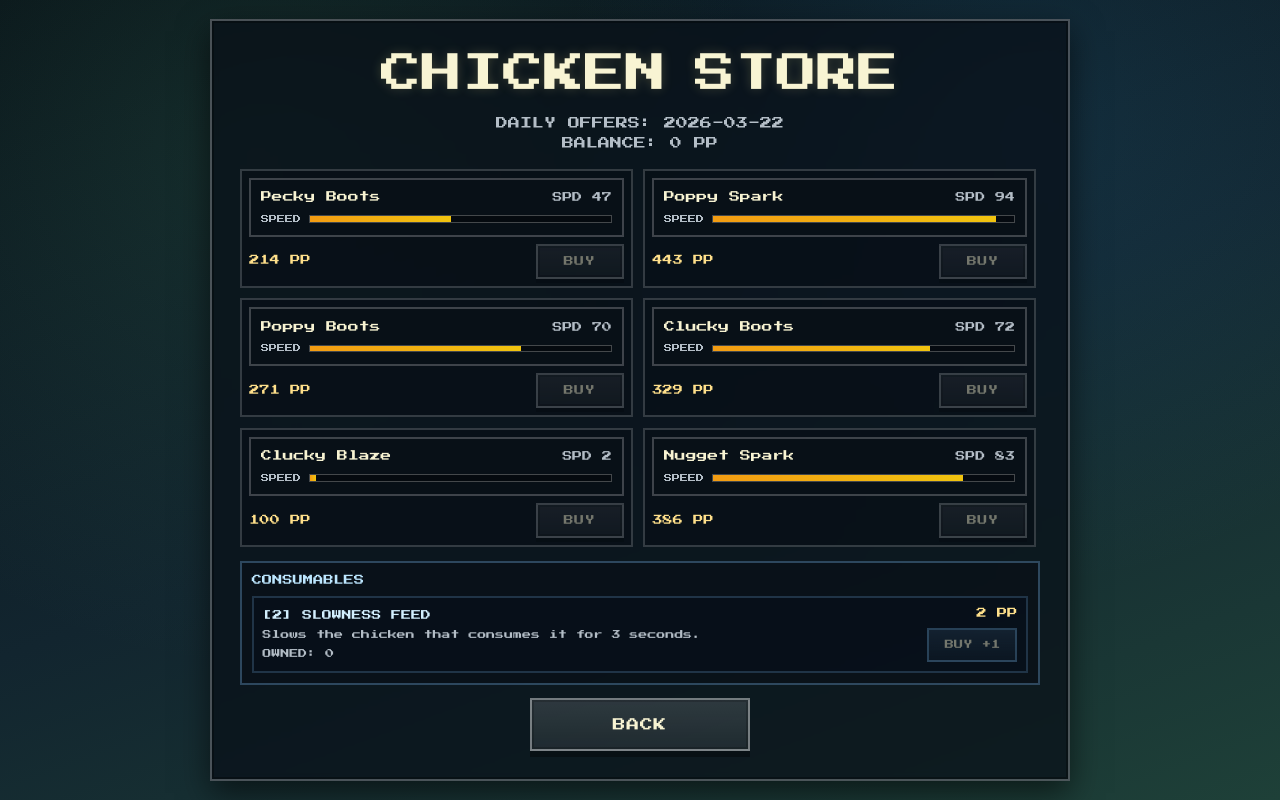
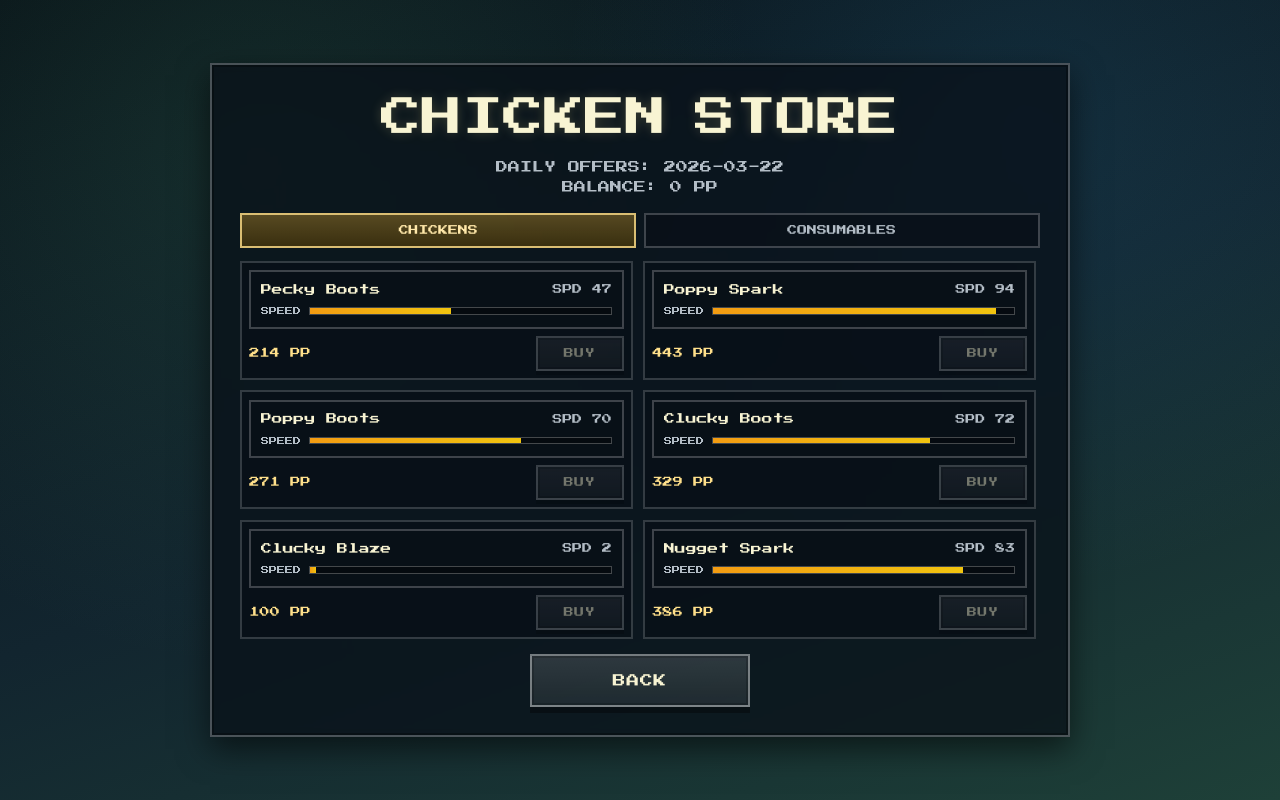
Before and after one commit to joshtyf/chicken-soccer, a React (Vite) app: page / in a window 1280 px wide. Both pictures are taken after a click on the button "SHOP". Built offline with nearby package versions, Linux system fonts and the light colour scheme; the HTML template or start-up script is replaced by a standard one.

Commit message:
Store: tabbed UI with animated tab indicator and content transitions; update README for new store UX

```diff
--- a/src/components/StoreScreen.jsx
+++ b/src/components/StoreScreen.jsx
@@ -1,3 +1,5 @@
+import { useState } from 'react';
+import { AnimatePresence, motion } from 'framer-motion';
 import NamingModal from './NamingModal';
 import ScreenLayout from './ScreenLayout';
 import StoreListingCard from './StoreListingCard';
@@ -7,6 +9,7 @@ import { getFeedDef } from '../data/feedDefs';
 
 export default function StoreScreen({ onBack, onBalanceChange }) {
   const slownessFeed = getFeedDef('slowness');
+  const [activeTab, setActiveTab] = useState('chickens');
 
   const {
     balance,
@@ -41,9 +44,69 @@ export default function StoreScreen({ onBack, onBalanceChange }) {
         BALANCE: {balance} PP
       </p>
 
+      <div className="grid grid-cols-2 gap-[0.45rem]" role="tablist" aria-label="Store item types">
+        <motion.button
+          type="button"
+          role="tab"
+          aria-selected={activeTab === 'chickens'}
+          onClick={() => setActiveTab('chickens')}
+          whileHover={{ y: -1 }}
+          whileTap={{ scale: 0.98 }}
+          className={[
+            'relative overflow-hidden border-2 px-[0.65rem] py-[0.52rem] text-[clamp(0.5rem,1vw,0.62rem)] transition-colors duration-150',
+            activeTab === 'chickens'
+              ? 'border-[rgba(255,224,139,0.82)] bg-[rgba(61,46,7,0.8)] text-[#ffe8aa]'
+              : 'border-white/22 bg-[rgba(8,14,21,0.55)] text-text-muted hover:border-white/35 hover:text-text-main',
+          ].join(' ')}
+        >
+          {activeTab === 'chickens' && (
+            <motion.span
+              layoutId="store-tab-glow"
+              className="pointer-events-none absolute inset-0 bg-[linear-gradient(180deg,rgba(255,224,139,0.18),rgba(255,224,139,0.04))]"
+              transition={{ type: 'spring', stiffness: 340, damping: 28 }}
+            />
+          )}
+          <span className="relative z-[1]">CHICKENS</span>
+        </motion.button>
+
+        <motion.button
+          type="button"
+          role="tab"
+          aria-selected={activeTab === 'consumables'}
+          onClick={() => setActiveTab('consumables')}
+          whileHover={{ y: -1 }}
+          whileTap={{ scale: 0.98 }}
+          className={[
+            'relative overflow-hidden border-2 px-[0.65rem] py-[0.52rem] text-[clamp(0.5rem,1vw,0.62rem)] transition-colors duration-150',
+            activeTab === 'consumables'
+              ? 'border-[rgba(189,231,255,0.82)] bg-[rgba(9,20,33,0.8)] text-[#d3f0ff]'
+              : 'border-white/22 bg-[rgba(8,14,21,0.55)] text-text-muted hover:border-white/35 hover:text-text-main',
+          ].join(' ')}
+        >
+          {activeTab === 'consumables' && (
+            <motion.span
+              layoutId="store-tab-glow"
+              className="pointer-events-none absolute inset-0 bg-[linear-gradient(180deg,rgba(189,231,255,0.2),rgba(189,231,255,0.05))]"
+              transition={{ type: 'spring', stiffness: 340, damping: 28 }}
+            />
+          )}
+          <span className="relative z-[1]">CONSUMABLES</span>
+        </motion.button>
+      </div>
+
       {errorText && <p className="min-h-[1.2em] text-[clamp(0.5rem,1vw,0.63rem)] text-[#ffe08b]">{errorText}</p>}
 
-      <section className="grid max-h-[min(48vh,380px)] w-full grid-cols-2 gap-[0.65rem] overflow-auto pr-[0.25rem] max-[720px]:max-h-[min(46vh,360px)] max-[720px]:grid-cols-1" aria-label="Store chickens">
+      <AnimatePresence mode="wait" initial={false}>
+        {activeTab === 'chickens' ? (
+          <motion.section
+            key="store-tab-chickens"
+            className="grid max-h-[min(48vh,380px)] w-full grid-cols-2 gap-[0.65rem] overflow-auto pr-[0.25rem] max-[720px]:max-h-[min(46vh,360px)] max-[720px]:grid-cols-1"
+            aria-label="Store chickens"
+            initial={{ opacity: 0, y: 8, scale: 0.99 }}
+            animate={{ opacity: 1, y: 0, scale: 1 }}
+            exit={{ opacity: 0, y: -6, scale: 0.995 }}
+            transition={{ duration: 0.2, ease: 'easeOut' }}
+          >
             {listings.length === 0 && (
               <p className="col-span-full px-[0.5rem] py-[1.2rem] text-center text-[clamp(0.56rem,1.1vw,0.68rem)] text-text-muted">
                 SOLD OUT. COME BACK TOMORROW.
@@ -58,9 +121,17 @@ export default function StoreScreen({ onBack, onBalanceChange }) {
                 onBuy={openNameModal}
               />
             ))}
-      </section>
-
-      <section className="grid gap-[0.45rem] border-2 border-[rgba(130,200,255,0.3)] bg-[rgba(8,14,22,0.56)] p-[0.6rem]" aria-label="Store consumables">
+          </motion.section>
+        ) : (
+          <motion.section
+            key="store-tab-consumables"
+            className="grid gap-[0.45rem] border-2 border-[rgba(130,200,255,0.3)] bg-[rgba(8,14,22,0.56)] p-[0.6rem]"
+            aria-label="Store consumables"
+            initial={{ opacity: 0, y: 8, scale: 0.99 }}
+            animate={{ opacity: 1, y: 0, scale: 1 }}
+            exit={{ opacity: 0, y: -6, scale: 0.995 }}
+            transition={{ duration: 0.2, ease: 'easeOut' }}
+          >
             <h2 className="text-left text-[clamp(0.52rem,1.05vw,0.64rem)] text-[#bde7ff]">CONSUMABLES</h2>
             <article className="flex items-center justify-between gap-[0.8rem] border-2 border-[rgba(130,200,255,0.2)] bg-[rgba(8,15,26,0.7)] p-[0.55rem] max-[720px]:flex-col max-[720px]:items-stretch">
               <div className="grid gap-[0.35rem] text-left">
@@ -80,7 +151,9 @@ export default function StoreScreen({ onBack, onBalanceChange }) {
                 </button>
               </div>
             </article>
-      </section>
+          </motion.section>
+        )}
+      </AnimatePresence>
 
       <UiButton onClick={onBack}>BACK</UiButton>
 
```
Also changed, not shown: 1 other file (tests, documents, lock files or other folders). Lines whose indentation alone changed are shown as unchanged.
